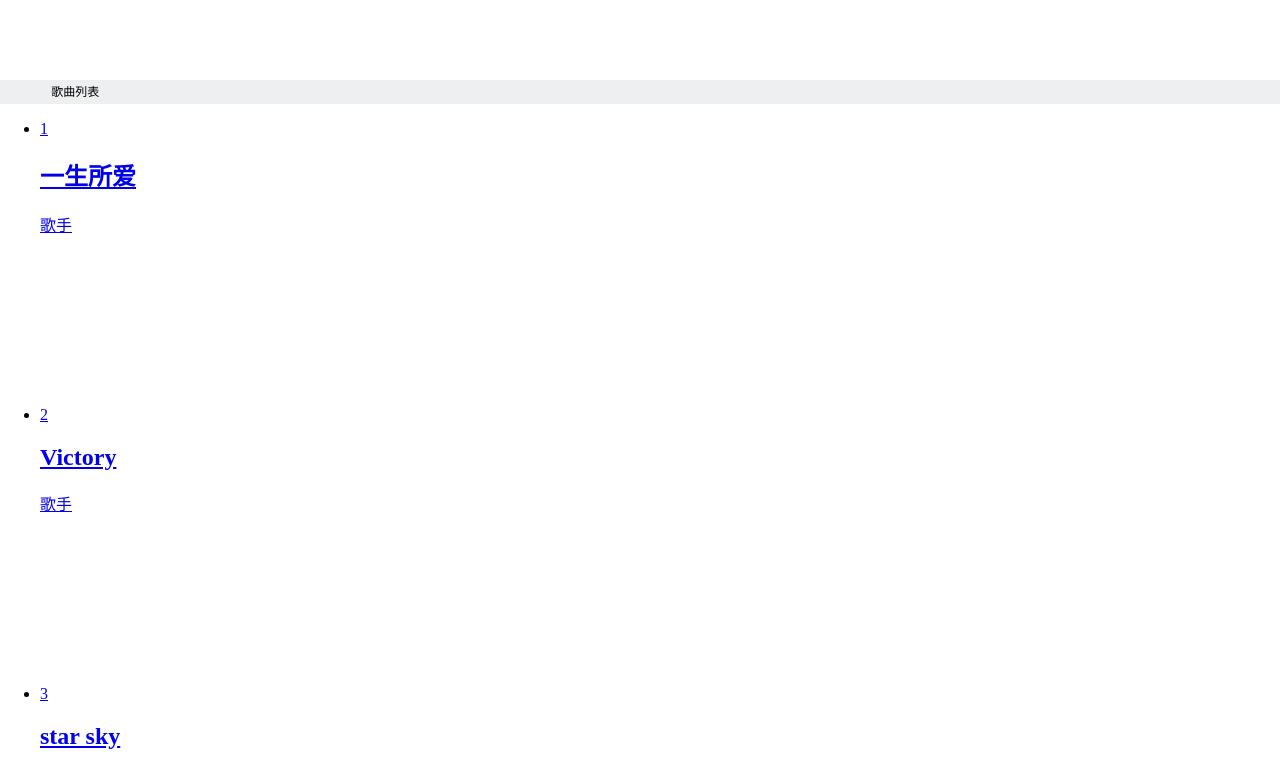
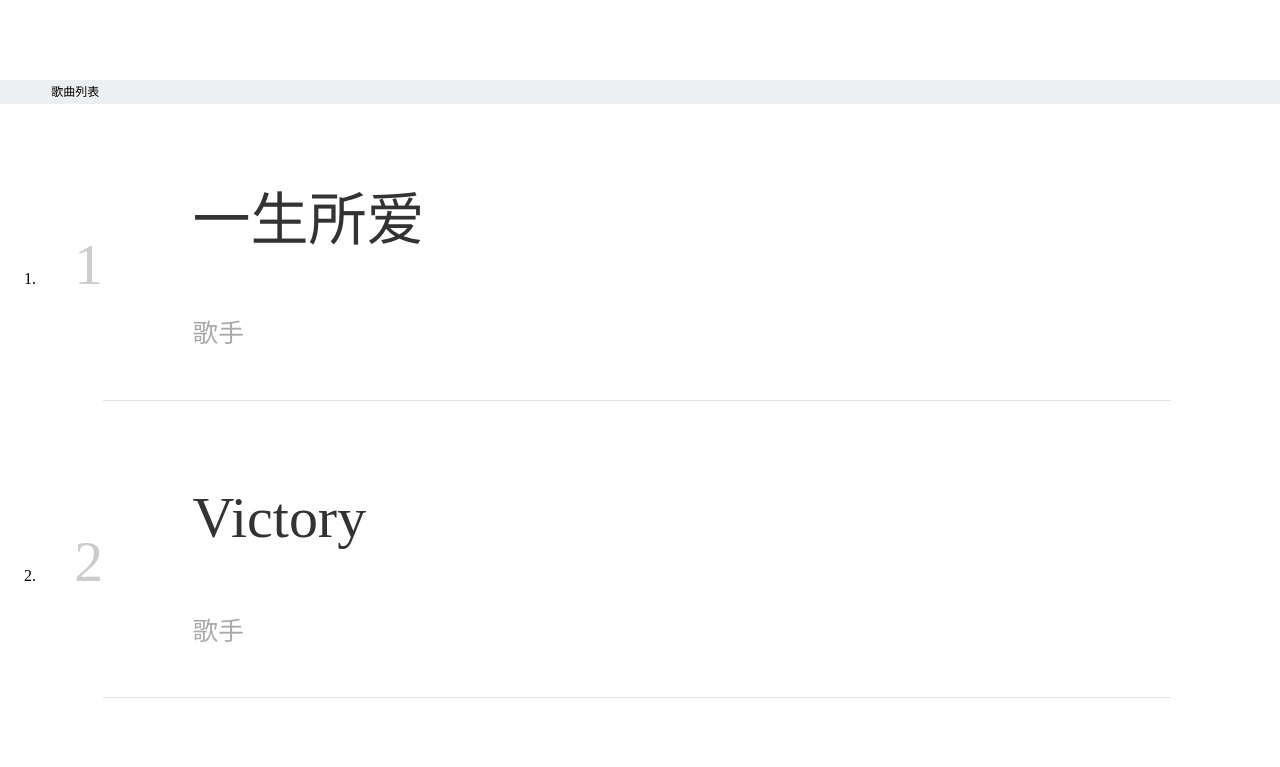
Before and after one commit to HE77XTL/NetEaseMusic, a website: page src/song_list.html in a window 1280 px wide. Shown: the part 1000-1767 px from the top of the page. Drawn offline with nearby package versions, Linux system fonts and the light colour scheme.

Commit message:
歌曲列表css

```diff
--- a/src/js/song_list.js
+++ b/src/js/song_list.js
@@ -20,7 +20,7 @@ $(()=>{
 				</li>
 			`)
 
-			$('.list_detail ul').append($li)
+			$('.hot-cont>ol').append($li)
 		})
 	})
 
--- a/src/song_list.html
+++ b/src/song_list.html
@@ -34,8 +34,10 @@
 		</section>
 		<div class="list_detail">
 			<h4>歌曲列表</h4>
-			<ul>
-			</ul>
+			<div class="hot-cont">
+				<ol>
+				</ol>
+			</div>
 		</div>
 	</div>
 	<script src="https://apps.bdimg.com/libs/jquery/2.1.4/jquery.min.js"></script>
```
Also changed, not shown: src/style/song_list.css (+0 -46 lines).
